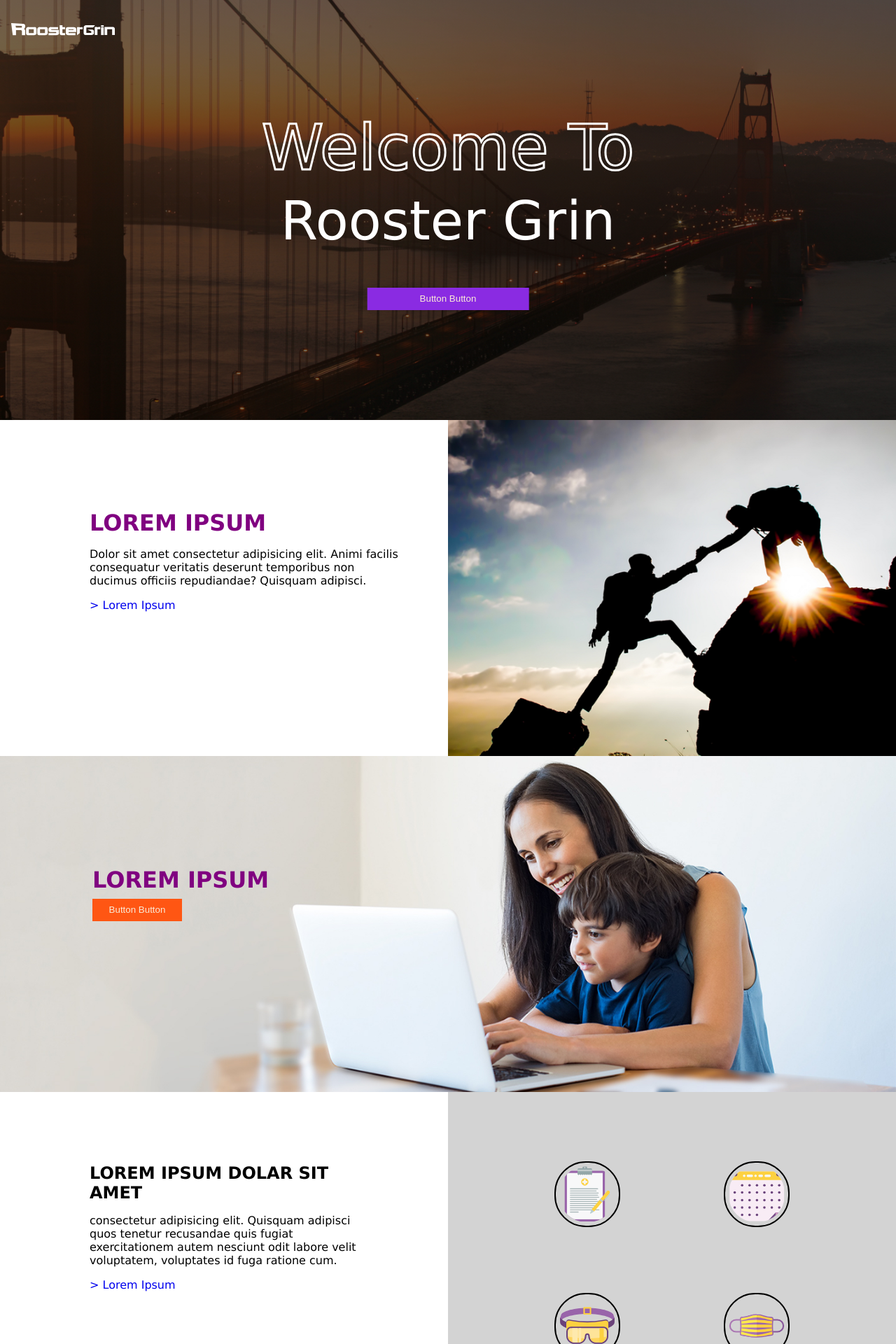
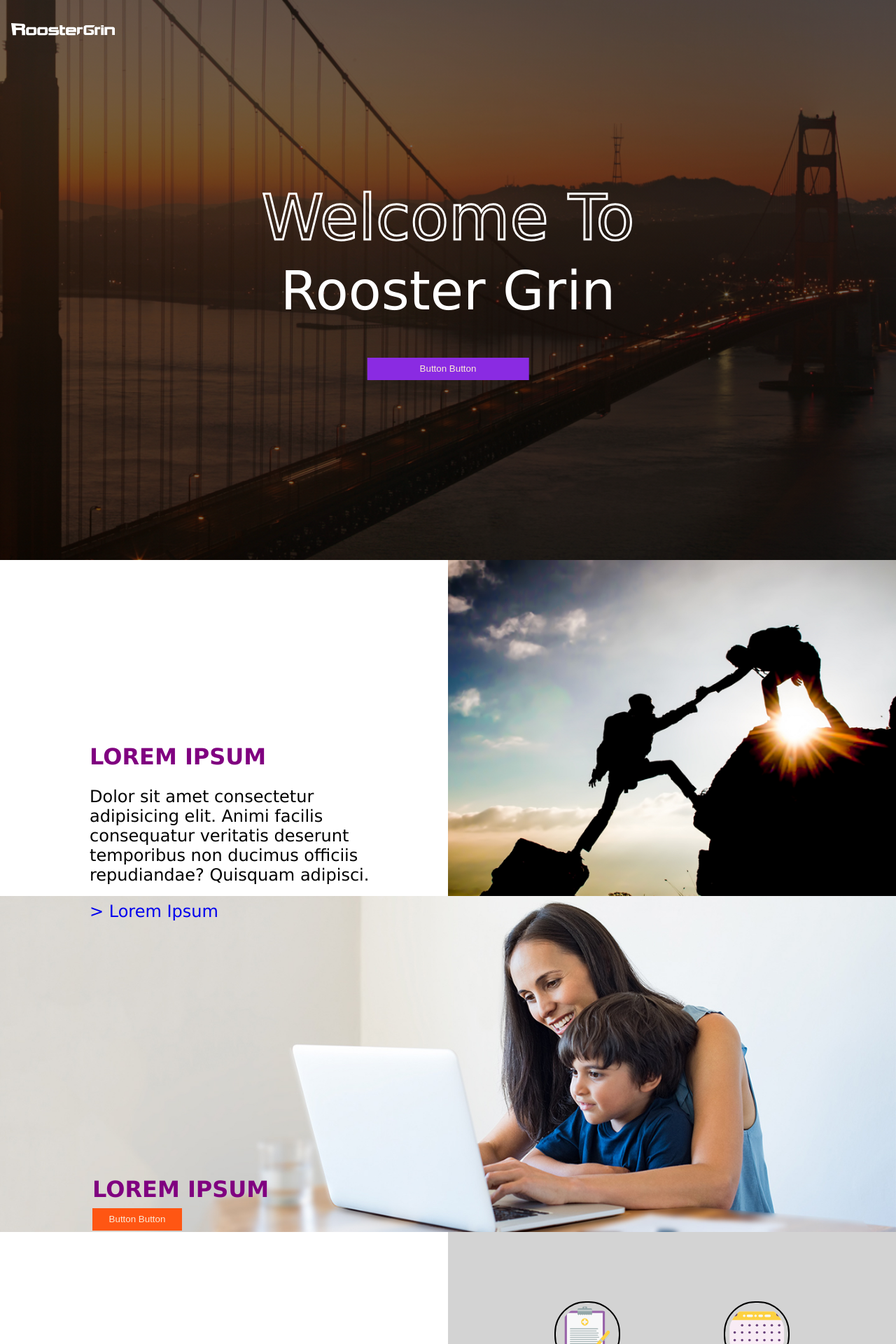
Before and after one commit to Geddydukes/Front-end-rooster, a React (Create React App) app: page / in a window 1280 px wide. Shown: the top 1920 px of the page at 70% size. Built offline with nearby package versions, Linux system fonts and the light colour scheme.

Commit message:
centered at all sizes

```diff
--- a/src/App.css
+++ b/src/App.css
@@ -4,7 +4,7 @@
   font-family: Verdana, Geneva, Tahoma, sans-serif;
   display: grid;
   grid-template-columns: 100vw;
-  grid-template-rows: 75vh 40vh 40vh 40vh 40vh 40vh 8vh;
+  grid-template-rows: 100vh 40vh 40vh 40vh 40vh 40vh 8vh;
 }
 
 .App a {
@@ -35,11 +35,11 @@
   background-position: center;
   background-repeat: no-repeat;
   position: relative;
-  animation: fadeIn 2.5s;
-  -webkit-animation: fadeIn 2.5s;
-  -moz-animation: fadeIn 2.5s;
-  -o-animation: fadeIn 2.5s;
-  -ms-animation: fadeIn 2.5s;
+  animation: fadeIn 3s;
+  -webkit-animation: fadeIn 3s;
+  -moz-animation: fadeIn 3s;
+  -o-animation: fadeIn 3s;
+  -ms-animation: fadeIn 3s;
 }
 @keyframes fadeIn {
   0% {
@@ -100,15 +100,16 @@
   font-size: medium;
   color: black;
   font-weight: 700;
-  margin-bottom: 15px;
+  margin-bottom: 3vh;
   grid-row-start: 1;
+  margin-top: 13%;
 }
 
 .bodyHeaderThree {
   font-size: large;
   color: black;
   font-weight: 700;
-  margin-bottom: 15px;
+  margin-bottom: 3vh;
 }
 
 .bodyButton {
@@ -177,7 +178,7 @@
   position: absolute;
   margin-left: 10vw;
   margin-right: 55vw;
-  margin-top: 6%;
+  margin-top: 12%;
   color: purple;
   grid-column-start: 5;
 }
@@ -194,7 +195,7 @@
   position: absolute;
   margin-left: 10vw;
   margin-right: 60vw;
-  margin-top: 3%;
+  margin-top: 6%;
   font-size: xx-small;
   grid-column-start: 1;
   grid-column-end: 6;
@@ -372,15 +373,15 @@
     font-family: Verdana, Geneva, Tahoma, sans-serif;
     display: grid;
     grid-template-columns: 100vw;
-    grid-template-rows: 75vh 45vh 45vh 45vh 45vh 43vh 8vh;
+    grid-template-rows: 100vh 45vh 45vh 40vh 45vh 50vh 8vh;
   }
-  .bodySectionThreeOne {
+  .bodySectionTwoText {
     text-align: left;
     float: left;
     position: absolute;
     margin-left: 10vw;
     margin-right: 55vw;
-    margin-top: 4%;
+    margin-top: 25%;
     font-size: xx-small;
   }
 
@@ -390,7 +391,7 @@
     position: absolute;
     margin-left: 10vw;
     margin-right: 55vw;
-    margin-top: 4%;
+    margin-top: 8%;
     font-size: xx-small;
   }
   .bodySectionFourText {
@@ -401,14 +402,14 @@
     color: purple;
     font-weight: 700;
     grid-column-start: 1;
-    margin-top: 3vh;
+    margin-top: 1vh;
   }
   .bodyHeaderTwo {
     font-size: medium;
     color: black;
     font-weight: 700;
     margin-bottom: 15px;
-    margin-top: 3vh;
+    margin-top: 0%;
   }
   .bodyHeaderThree {
     font-size: large;
@@ -476,7 +477,7 @@
     position: relative;
     float: right;
     width: 100%;
-    grid-column-start: 9;
+    grid-column-start: 6;
     grid-column-end: 11;
     display: grid;
     columns: 4;
@@ -487,11 +488,74 @@
     font-family: Verdana, Geneva, Tahoma, sans-serif;
     display: grid;
     grid-template-columns: 100vw;
-    grid-template-rows: 75vh 43vh 43vh 43vh 43vh 43vh 8vh;
+    grid-template-rows: 100vh 43vh 43vh 43vh 43vh 43vh 8vh;
   }
   .bodyHeaderTwo {
     font-size: medium;
     margin-top: 6%;
+  }
+}
+
+@media only screen and (width: 411px) and (min-height: 731px) and (max-height: 823px) {
+  .App {
+    grid-template-rows: 100vh 43vh 43vh 43vh 43vh 38vh 8vh;
+  }
+  .bodyHeaderOne {
+    margin-top: 25%;
+  }
+  .bodySectionTwoText {
+    margin-top: 22%;
+  }
+  .bodyHeaderTwo {
+    margin-top: 22%;
+  }
+  .bodySectionThreeText {
+    margin-top: 12%;
+  }
+  .bodySectionFourText {
+    margin-top: 12%;
+  }
+}
+
+@media only screen and (max-width: 414px) and (min-width: 375px) and (min-height: 736px) and (max-height: 812px) {
+  .App {
+    grid-template-rows: 100vh 43vh 43vh 43vh 43vh 38vh 8vh;
+  }
+  .bodyHeaderOne {
+    margin-top: 25%;
+  }
+  .bodySectionTwoText {
+    margin-top: 22%;
+  }
+  .bodyHeaderTwo {
+    margin-top: 22%;
+  }
+  .bodySectionThreeText {
+    margin-top: 15%;
+  }
+  .bodySectionFourText {
+    margin-top: 12%;
+  }
+}
+
+@media only screen and (width: 540px) and (height: 720px) {
+  .App {
+    grid-template-rows: 100vh 43vh 43vh 43vh 43vh 38vh 8vh;
+  }
+  .bodyHeaderOne {
+    margin-top: 25%;
+  }
+  .bodySectionTwoText {
+    margin-top: 22%;
+  }
+  .bodyHeaderTwo {
+    margin-top: 22%;
+  }
+  .bodySectionThreeText {
+    margin-top: 12%;
+  }
+  .bodySectionFourText {
+    margin-top: 12%;
   }
 }
 
@@ -502,7 +566,7 @@
     font-family: Verdana, Geneva, Tahoma, sans-serif;
     display: grid;
     grid-template-columns: 100vw;
-    grid-template-rows: 75vh 60vh 60vh 60vh 60vh 70vh 8vh;
+    grid-template-rows: 100vh 60vh 60vh 60vh 60vh 52vh 8vh;
   }
 
   .bodySectionThreeText {
@@ -553,32 +617,38 @@
     color: purple;
     font-weight: 700;
     grid-column-start: 1;
+    margin-top: 30%;
+  }
+  .bodyHeaderTwo {
+    font-size: x-large;
+    margin-top: 10%;
   }
   .bodySectionOneText {
     text-align: left;
     position: absolute;
     margin-left: 10vw;
-    font-size: medium;
+    font-size: x-large;
     grid-column-start: 1;
     grid-column-end: 3;
     grid-row-start: 2;
   }
   .bodySectionTwoText {
-    margin-top: 12%;
+    margin-top: 25%;
     padding: 4px;
   }
   .bodySectionThreeText {
-    margin-top: 8%;
+    margin-top: 20%;
+    font-size: large;
   }
   .bodySectionFourText {
-    margin-top: 8%;
+    margin-top: 15%;
     font-size: large;
   }
   .bodySectionFiveText {
-    margin-top: 10%;
+    margin-top: 25%;
   }
   .theReview {
-    margin-top: 8%;
+    margin-top: 25%;
   }
   .homeIcons {
     height: 10vh;
```
